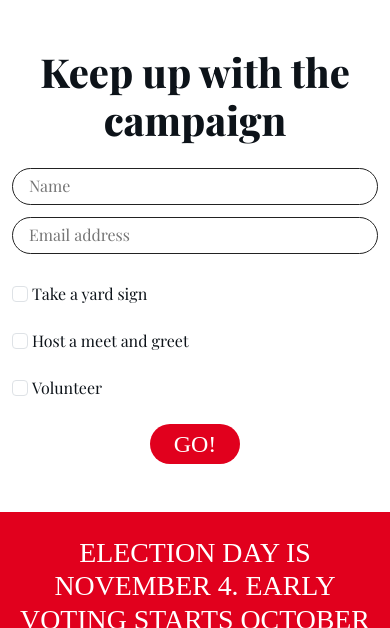
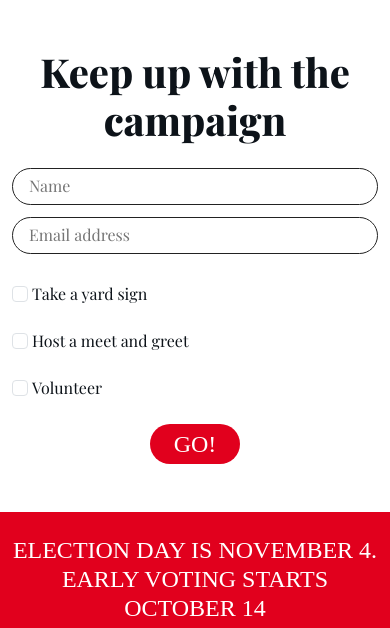
Before and after one commit to Brendan-Kapcsos/DriskellWeb, a plain HTML site: page index.html in a window 390 px wide. Shown: the part 953-1581 px from the top of the page. Drawn offline with nearby package versions, Linux system fonts and the light colour scheme; a web font is replaced by a local one.

Commit message:
Update style.css

```diff
--- a/css/style.css
+++ b/css/style.css
@@ -435,3 +435,10 @@ footer a {
     }
 
 }
+@media (max-width: 567px) {
+
+footer h1{
+        font-size: 1.5rem;
+    }
+
+}
```
